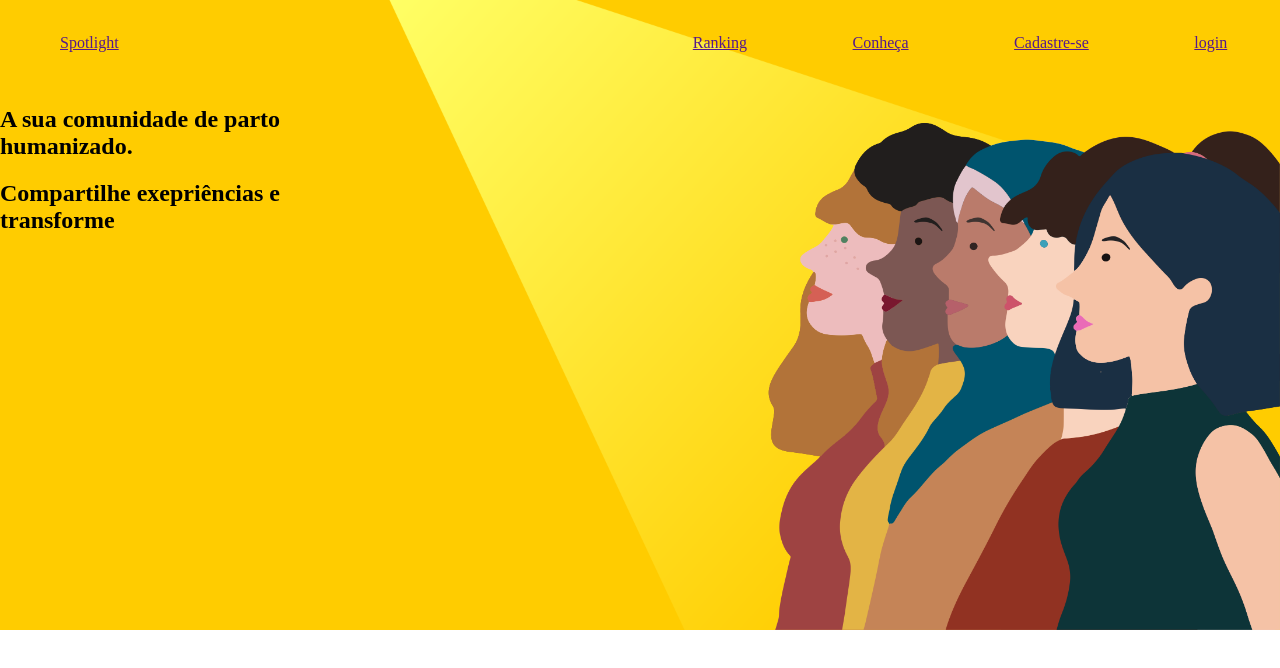
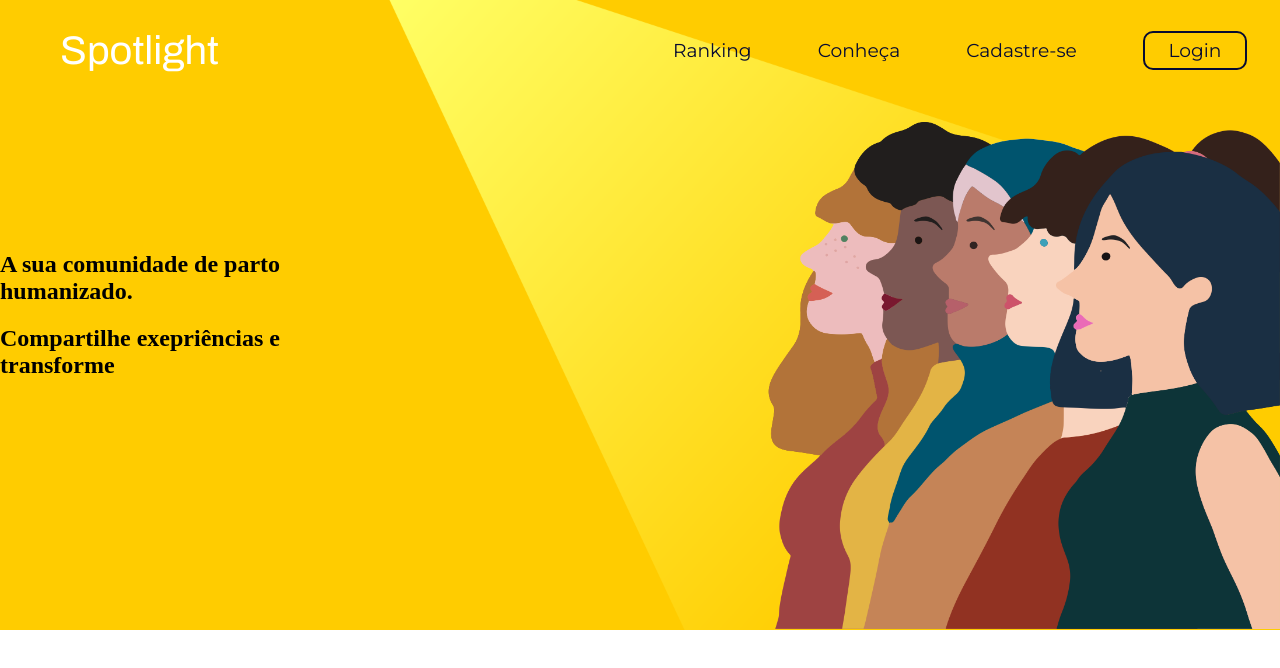
Before and after one commit to analuizasampaio/spotlight, a plain HTML site: page index.html in a window 1280 px wide. Drawn offline with nearby package versions, Linux system fonts and the light colour scheme.

Commit message:
adicionar navbar completa

```diff
--- a/index.html
+++ b/index.html
@@ -4,26 +4,43 @@
     <meta charset="UTF-8">
     <meta name="viewport" content="width=device-width, initial-scale=1.0">
     <meta http-equiv="X-UA-Compatible" content="ie=edge">
+    <link href="https://fonts.googleapis.com/css?family=Archivo|Montserrat&display=swap" rel="stylesheet">
     <link rel="stylesheet" href="style.css">
     <script src="script.js" defer ></script>
-    <title>Document</title>
+    <script src="https://code.jquery.com/jquery-3.4.1.js"></script>
+    <script type="text/javascript">
+        $(document).ready(function(){
+            $(window).scroll(function(){
+                if($(this).scrollTop() > 100){
+                    $(".navbar").css({"opacity" : "1"})
+                    $(".navbar").css({"background-color": "#facb14"})
+
+                }else{
+                    $(".navbar").css({"background-color": "transparent"})
+
+                }
+            })
+        })
+    </script>
+    <title>Spotlight</title>
 </head>
 <body>
+
     <header>
-        <nav>
+       <nav class="navbar transition">
 
             <div class="logo">
                 <a href="">Spotlight</a>
             </div>
             <div class="menu">
-                <a href="">Ranking</a>
-                <a href="">Conheça</a>
+                <a href="#ranking">Ranking</a>
+                <a href="#conheca">Conheça</a>
                 <a href="">Cadastre-se</a>
-                <div><a href="">login</a></div>
+                <div class="login"><a href="">Login</a></div>
             </div>
 
         </nav>
-        <section>
+        <section class="bannerContainer">
             <div class="texto">
                 <h1>A sua comunidade de parto humanizado.
                 </h1>
@@ -35,7 +52,7 @@
 
         </section>
     </header>
-    <section class="conheca1">
+    <section id="conheca">
         <div class="imagem"></div>
         <div class="texto"></div>
     </section>
--- a/style.css
+++ b/style.css
@@ -1,5 +1,6 @@
 body{
     margin: 0;
+
 }
 header{
     background-image: url("./images/fundoMuitoAmarelo.png");
@@ -9,18 +10,33 @@ header{
     height: 630px;
     display: flex;
     flex-direction: column;
+    position: relative;
+    display: inline-block;
 
 
 }
-header nav{
+.navbar{
+    background-color: transparent;
     display: flex;
     align-items: center;
     justify-content: space-between;
     width: 100%;
     height: 100px;
+    position: fixed;
+    top: 0;
+    transition: .5s;
 }
+
 .logo a{
     margin:60px;
+    font-family: 'Archivo', sans-serif;
+    text-decoration: none;
+    color: white;
+    font-size: 30pt;
+
+}
+.logo a:hover{
+    font-size: 32pt;
 }
 
 .menu{
@@ -28,26 +44,56 @@ header nav{
     align-items: center;
     justify-content: space-around;
     width: 50%;
+
 }
 
-header section{
+.menu a{
+    font-family: 'Montserrat', sans-serif;
+    text-decoration: none;
+    color: #070b32;
+    font-size: 14pt;
+}
+
+.menu a:hover{
+    color: white;
+}
+
+.login{
     display: flex;
+    align-content: center;
+    align-items: center;
+    justify-content: space-around;
+    border-radius: 10px;
+    border: 2px solid #070b32;
+    height: 35px;
+    width: 100px;
+}
+.login:hover{
+    background-color: #070b32;
+    color:white
+}
+
+.bannerContainer{
+    display: flex;
+    align-content: center;
+    align-items: center;
     width: 100%;
     height: 100%;
 }
 
-header section .imagem {
+.bannerContainer .imagem {
     display: flex;
     align-items: flex-end;
     justify-content: flex-end;
     width: 100%;
+    margin-top: 120px;
 }
 
-header section .imagem img{
+.bannerContainer .imagem img{
     height: 507px;
     width: 542px;
 }
-.conheca1, .conheca2{
+#conheca, #conheca2, #funciona{
     margin: 0;
     background-color: white;
     background-attachment: fixed;
```
